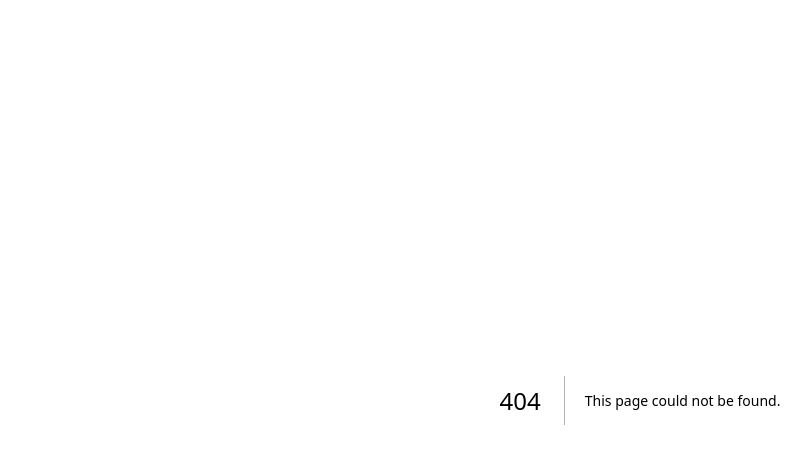
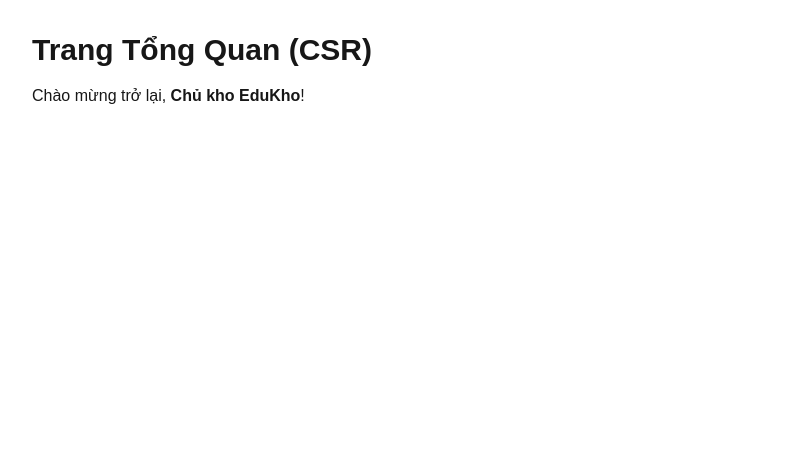
Before and after one commit to TrungSonQNIT2k4/edu-kho-frontend, a Next.js app: page /dashboard in a window 1280 px wide. Before the commit this address had no page. Shown: the top 464 px of the page, without its empty margins (0-811 px from the left). Built offline with nearby package versions, Linux system fonts and the light colour scheme.

Commit message:
Khoi tao du an EduKho Frontend

```diff
--- /dev/null
+++ b/src/app/dashboard/page.jsx
@@ -0,0 +1,30 @@
+// app/dashboard/page.jsx
+"use client"; // <-- LUÔN LUÔN LÀ DÒNG ĐẦU TIÊN!
+
+import { useState, useEffect } from "react";
+
+// Component này sẽ chạy ở Client (trình duyệt)
+export default function DashboardPage() {
+  const [userName, setUserName] = useState("Đang tải...");
+
+  // Giả lập việc fetch dữ liệu
+  useEffect(() => {
+    // Code này chỉ chạy ở trình duyệt
+    // Sau này, chúng ta sẽ dùng nó để kết nối Socket.io đến RASA
+    setTimeout(() => {
+      setUserName("Chủ kho EduKho");
+    }, 1000);
+  }, []);
+
+  return (
+    <main className="p-8">
+      <h1 className="text-3xl font-bold">Trang Tổng Quan (CSR)</h1>
+      <p className="mt-4">
+        Chào mừng trở lại, <b>{userName}</b>!
+      </p>
+      {/*
+        <ChatWidget />  <-- Chatbot RASA sẽ được đặt ở đây
+      */}
+    </main>
+  );
+}
--- /dev/null
+++ b/src/app/gioi-thieu/page.jsx
@@ -0,0 +1,22 @@
+// app/gioi-thieu/page.jsx
+
+// Đây là cách thêm SEO "chuẩn" (bằng JS)
+export const metadata = {
+  title: "Giới thiệu EduKho | Giải pháp Quản lý VPP Thông minh",
+  description:
+    "Tìm hiểu về EduKho, phần mềm giúp các cửa hàng VPP và nhà sách quản lý tồn kho sách giáo khoa hiệu quả.",
+};
+
+export default function GioiThieuPage() {
+  // Vì không có "use client", Next.js tự động
+  // biến trang này thành SSG (món ăn làm sẵn).
+  return (
+    <main className="p-8">
+      <h1 className="text-3xl font-bold">Giới thiệu về EduKho (SSG)</h1>
+      <p className="mt-4">
+        EduKho là giải pháp được thiết kế đặc biệt cho các chủ cửa hàng văn
+        phòng phẩm tại Việt Nam...
+      </p>
+    </main>
+  );
+}
```
